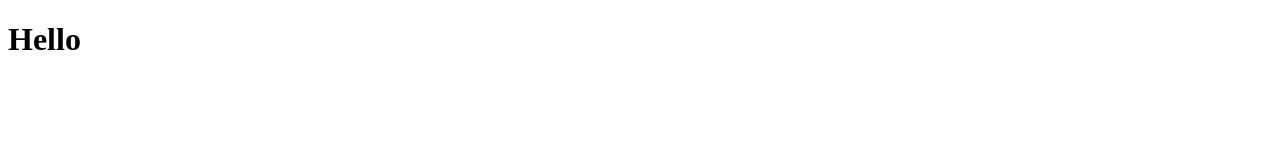
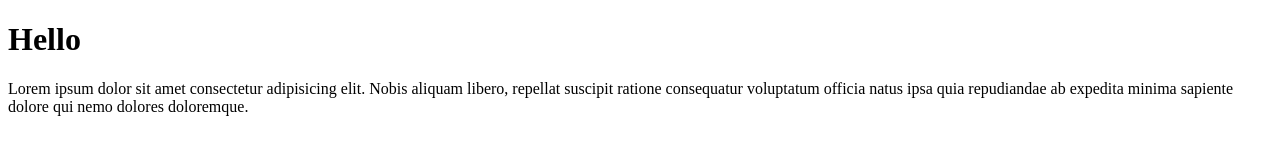
Before and after one commit to Tanish-Soni-15/Ecommerce, a plain HTML site: page index.html in a window 1280 px wide. Drawn offline with Linux system fonts and the light colour scheme.

Commit message:
Fouth Commit

```diff
--- a/index.html
+++ b/index.html
@@ -7,5 +7,6 @@
 </head>
 <body>
     <h1>Hello</h1>
+    <p>Lorem ipsum dolor sit amet consectetur adipisicing elit. Nobis aliquam libero, repellat suscipit ratione consequatur voluptatum officia natus ipsa quia repudiandae ab expedita minima sapiente dolore qui nemo dolores doloremque.</p>
 </body>
 </html>
```
